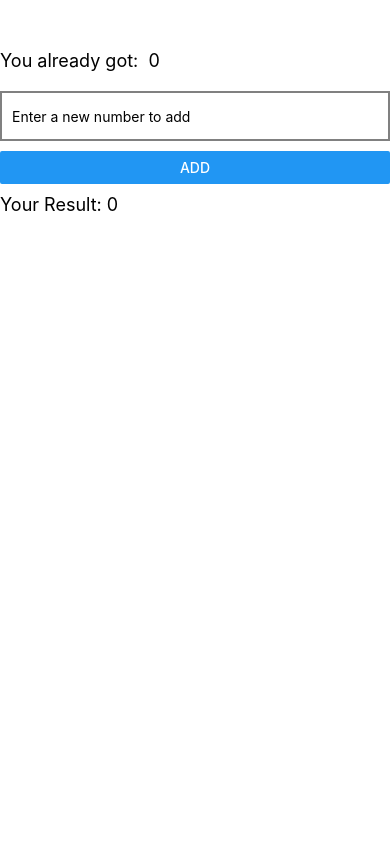
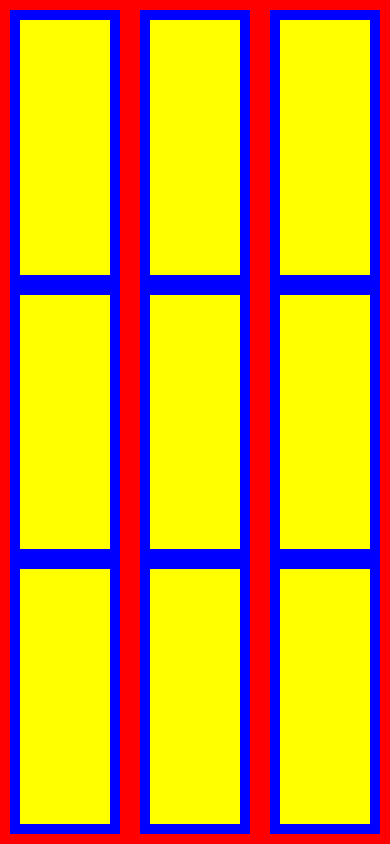
Before and after one commit to sedat-akdogan/ITC_RN, a React Native app: screen / in a window 390 px wide. Built offline with nearby package versions, Linux system fonts and the light colour scheme.

Commit message:
Layout options seen

```diff
--- a/App.js
+++ b/App.js
@@ -5,19 +5,23 @@ import AnyClass from './src/components/Practice';
 import MyButton from './src/components/Button';
 import MyPractice from './src/components/Practice';
 import TuesdayLesson from './src/components/TuesdayLesson';
-import { View } from 'react-native';
+import { SafeAreaView, View } from 'react-native';
+import LevelOne from './src/components/LevelOne';
 
 
 function App() {
   return (
-    <View>
-      <MyPractice />
-      <TuesdayLesson />
-    {/* // <MyButton />
+    <SafeAreaView style={{flex: 1, backgroundColor: "red", flexDirection: "row"}}>
+      {/* <MyPractice /> */}
+      {/* <TuesdayLesson /> */}
+      <LevelOne />
+      <LevelOne />
+      <LevelOne />
+      {/* // <MyButton />
     // < AnyClass />
     // <MyComponent />
     // <Class /> */}
-    </View>
+    </SafeAreaView>
   );
 }
 
--- /dev/null
+++ b/src/components/LevelOne.js
@@ -0,0 +1,23 @@
+import { StyleSheet, View } from "react-native";
+import LevelTwo from "./LevelTwo";
+
+const LevelOne = () => {
+    return (
+        <View style={styles.container}>
+            <LevelTwo />
+            <LevelTwo />
+            <LevelTwo />
+        </View>
+    );
+    }
+const styles=StyleSheet.create({
+    container: {
+        flex: 1,
+        backgroundColor: "blue",
+        margin: 10,
+    }
+});
+
+
+
+export default LevelOne;
--- /dev/null
+++ b/src/components/LevelTwo.js
@@ -0,0 +1,20 @@
+import { StyleSheet, View } from "react-native";
+
+const LevelTwo = () => {
+    return (
+        <View style={styles.container}>
+
+        </View>
+    );
+    }
+const styles=StyleSheet.create({
+    container: {
+        flex: 1,
+        backgroundColor: "yellow",
+        margin: 10,
+    }
+});
+
+
+
+export default LevelTwo;
```
Also changed, not shown: 1 other file (tests, documents, lock files or other folders).
